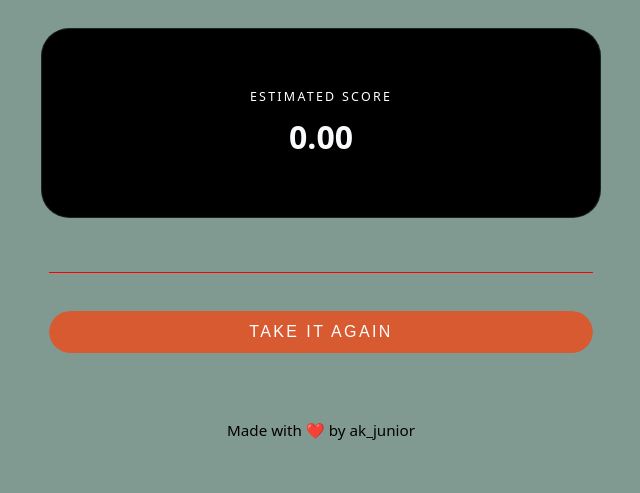
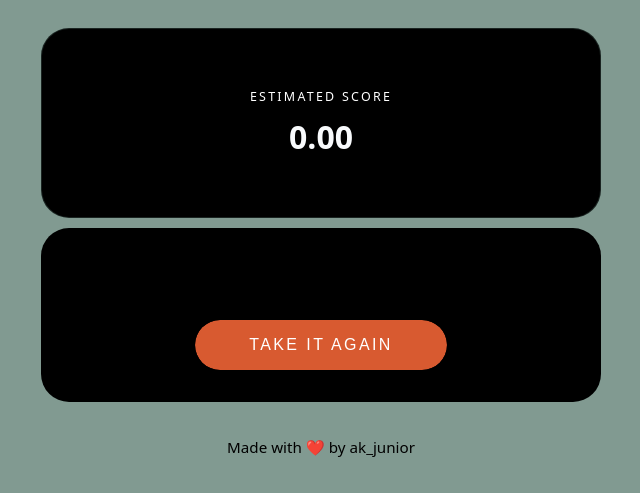
Before and after one commit to ak-junior3339/Mental-Health, a FastAPI app: page /predict-home in a window 1280 px wide. Shown: the part 994-1487 px from the top of the page, without its empty margins (319-959 px from the left). Before the commit the page ends 1434 px from the top, so only its background shows below. Run offline with FastAPI, Linux system fonts and the light colour scheme; parts of the project's set-up code (start-up, migrations or seed data) failed here and were passed over.

Commit message:
Adding Style to Stress Quiz

```diff
--- a/static/style.css
+++ b/static/style.css
@@ -193,6 +193,57 @@ select:focus {
   box-shadow: 0 0 0 4px rgba(240, 153, 123, 0.18);
 }
 
+.btn-primary {
+  display: block;
+  width: 50%;
+  margin: 0 auto;
+  padding: 1rem 1.25rem;
+  border-radius: 10rem;
+  color: #ffffff;
+  text-transform: uppercase;
+  font-size: 1rem;
+  letter-spacing: .15rem;
+  transition: color 1s ease;
+  position: relative;
+  overflow: hidden;
+  z-index: 1;
+  border: none;
+  background: transparent;
+}
+.btn-primary::after{
+  content: '';
+  position: absolute;
+  bottom: 0;
+  left: 0;
+  width: 100%;
+  height: 100%;
+  background-color: #D85A30;
+  border-radius: 10rem;
+  z-index: -2;
+}
+.btn-primary::before {
+  content: '';
+  position: absolute;
+  bottom: 0;
+  left: 0;
+  width: 0%;
+  height: 100%;
+  background-color: #A13A21;
+  transition: width .3s ease;
+  border-radius: 10rem;
+  z-index: -1;
+}
+.btn-primary:hover {
+  color: #ffffff;
+}
+
+.btn-primary:hover::before {
+  width: 100%;
+}
+.btn-primary a,
+a:has(.btn-primary) {
+  text-decoration: none;
+}
 button {
   display: inline-block;
   width: 100%;
@@ -374,6 +425,7 @@ hr{
     stroke: var(--accent);
   }
 
+
   .path-eyebrow{
     font-family:'IBM Plex Mono', monospace;
     font-size: 11px;
@@ -467,12 +519,12 @@ hr{
 }
 
 #results{
-  background: var(--card);
+  width: min(100%, 560px);
+  background: black;
+  border-radius:28px;
   padding: 32px 28px;
-  max-width: 600px;
-  margin: 0 auto;
+  margin: 10px auto;
   font-family: 'Inter', sans-serif;
-  color: var(--ink);
 }
 
 .band-eyebrow{
@@ -481,10 +533,11 @@ hr{
   letter-spacing: 0.16em;
   text-transform: uppercase;
   text-align: center;
-  color: yellow;
+  color: #819A91;
   margin: 0 0 8px;
   transition: color 0.4s ease;
   margin-bottom: 20px;
+  margin-top: 20px;
 }
 
 .band-headline{
@@ -493,7 +546,8 @@ hr{
   font-size: 28px;
   text-align: center;
   margin: 0 0 14px;
-  color:indigo;
+  color:#819A91;
+  margin-bottom: 10px;
 }
 
 .band-body{
@@ -502,15 +556,13 @@ hr{
   line-height: 1.6;
   text-align: center;
   margin: 0 0 22px;
-  color:indigo;
 }
 
 .disclaimer{
   font-size: 18px;
-  color: rgb(220, 48, 48);
+  color: var(--ink-soft);
   line-height: 1.6;
   text-align: center;
-  border-top: 1px solid red;
   padding-top: 16px;
   margin: 0 0 22px;
 }
```
